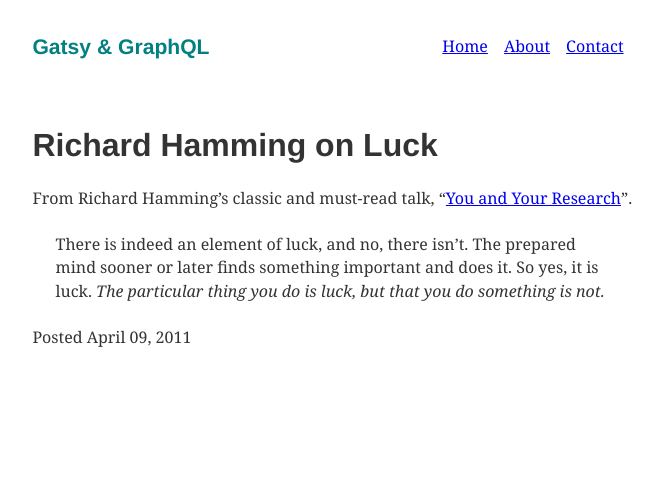
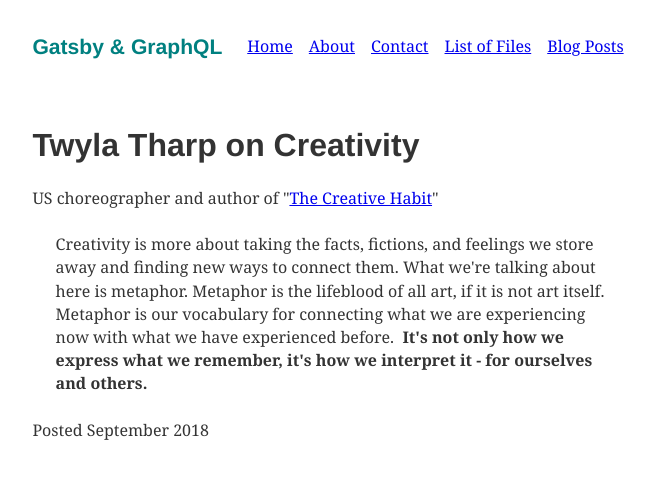
Before and after one commit to ClareBee/gatsby-and-graphql, a Gatsby site: page / in a window 1280 px wide. Shown: the whole page, without its empty margins (304-962 px from the left). Built offline with nearby package versions, Linux system fonts and the light colour scheme; Gatsby itself is replaced by a stand-in of ours; some packages are replaced by stand-ins of ours.

Commit message:
Includes transformer plugin to turn markdown into html

```diff
--- a/gatsby-config.js
+++ b/gatsby-config.js
@@ -1,7 +1,8 @@
 module.exports = {
   siteMetadata: {
-    title: `Gatsy & GraphQL`,
-    about: `About`
+    title: `Gatsby & GraphQL`,
+    about: `About`,
+    pandas: `Pandas Eating Lots`
   },
   plugins: [
     {
@@ -11,6 +12,7 @@ module.exports = {
         path: `${__dirname}/src/`
       }
     },
+    `gatsby-transformer-remark`,
     `gatsby-plugin-emotion`,
     {
       resolve: `gatsby-plugin-typography`,
--- a/package.json
+++ b/package.json
@@ -15,6 +15,7 @@
     "gatsby-plugin-typography": "^1.7.19",
     "gatsby-source-filesystem": "^2.0.1",
     "gatsby-transformer-json": "^1.0.20",
+    "gatsby-transformer-remark": "^2.1.4",
     "react": "^16.4.2",
     "react-dom": "^16.4.2",
     "react-emotion": "^9.2.10",
--- a/src/components/layout.js
+++ b/src/components/layout.js
@@ -51,6 +51,8 @@ export default ({ children }) => (
             <ListLink to="/">Home</ListLink>
             <ListLink to="/about/">About</ListLink>
             <ListLink to="/contact/">Contact</ListLink>
+            <ListLink to="/my-files/">List of Files</ListLink>
+            <ListLink to="/blogposts/">Blog Posts</ListLink>
           </ul>
         </header>
         {children}
--- a/src/pages/index.js
+++ b/src/pages/index.js
@@ -3,27 +3,29 @@ import Layout from "../components/layout";
 
 export default () => (
   <Layout>
-    <h1>Richard Hamming on Luck</h1>
+    <h1>Twyla Tharp on Creativity</h1>
     <div>
       <p>
-        From Richard Hamming’s classic and must-read talk, “
-        <a href="http://www.cs.virginia.edu/~robins/YouAndYourResearch.html">
-          You and Your Research
+        US choreographer and author of "
+        <a href="https://www.amazon.co.uk/Creative-Habit-Learn-Use-Life/dp/0743235274">
+          The Creative Habit
         </a>
-        ”.
+        "
       </p>
       <blockquote>
         <p>
-          There is indeed an element of luck, and no, there isn’t. The prepared
-          mind sooner or later finds something important and does it. So yes, it
-          is luck.{" "}
-          <em>
-            The particular thing you do is luck, but that you do something is
-            not.
-          </em>
+          Creativity is more about taking the facts, fictions, and feelings we
+          store away and finding new ways to connect them. What we're talking
+          about here is metaphor. Metaphor is the lifeblood of all art, if it is
+          not art itself. Metaphor is our vocabulary for connecting what we are
+          experiencing now with what we have experienced before.
+          <strong>
+            &nbsp; It's not only how we express what we remember, it's how we
+            interpret it - for ourselves and others.
+          </strong>
         </p>
       </blockquote>
     </div>
-    <p>Posted April 09, 2011</p>
+    <p>Posted September 2018</p>
   </Layout>
 );
--- a/src/pages/my-files.js
+++ b/src/pages/my-files.js
@@ -8,6 +8,7 @@ export default ({ data }) => {
     <Layout>
       <div>
         <h1>My Site's Files</h1>
+        <p>Queried by Gatsby's source-filesystem plugin</p>
         <table>
           <thead>
             <tr>
```
Also changed, not shown: src/pages/blogposts.js (added, +61 -0 lines), src/pages/pandas-and-bananas.md (added, +9 -0 lines), src/pages/pandas-eating-sweets.md (added, +10 -0 lines), README.md, 1 other file.
